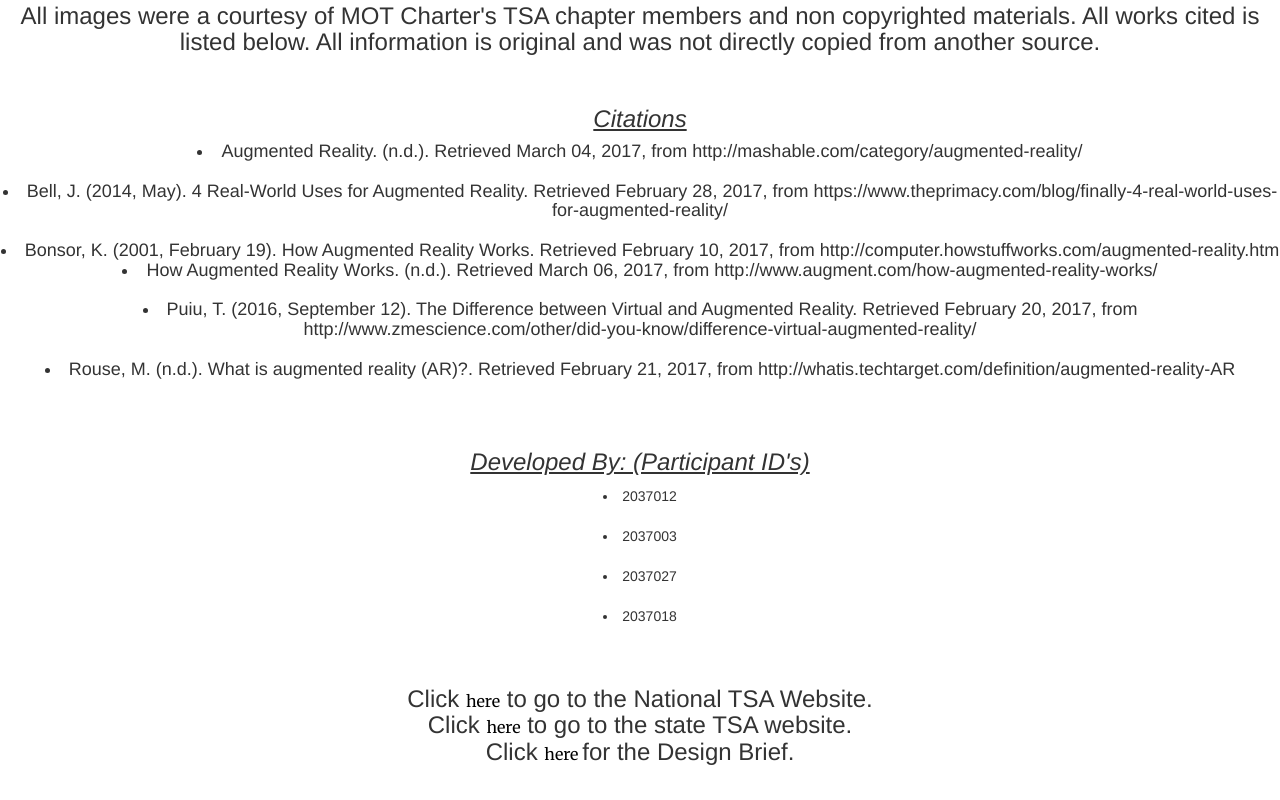
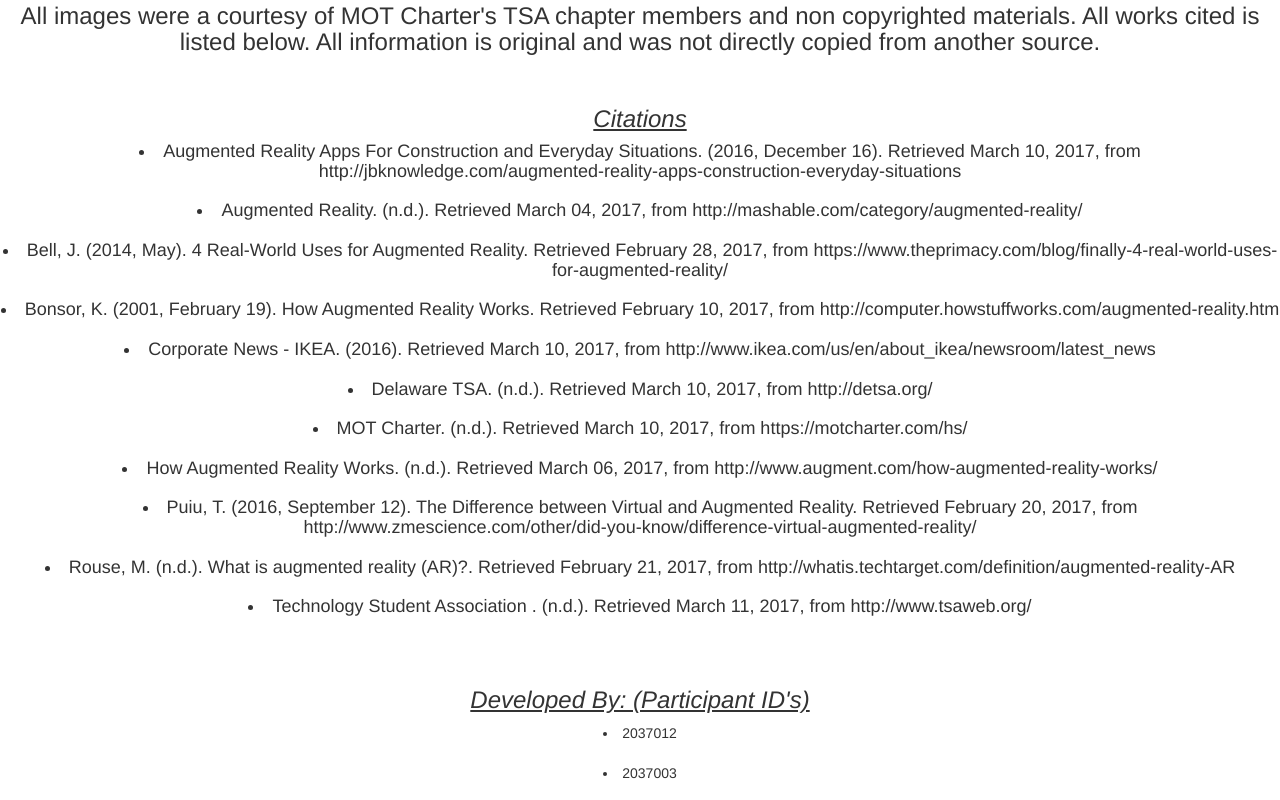
Before and after one commit to MOTDelawareTSA/delawaretsa17.github.io, a plain HTML site: page About.html in a window 1280 px wide. Shown: the part 580-1380 px from the top of the page. Drawn offline with nearby package versions, Linux system fonts and the light colour scheme.

Commit message:
added links

```diff
--- a/About.html
+++ b/About.html
@@ -53,16 +53,23 @@
   <h3> <center><u><em>  Citations </u> </em> </center> </h3>
         <center>
          <h4>
+           <li> Augmented Reality Apps For Construction and Everyday Situations. (2016, December 16). Retrieved March 10, 2017,
+             from http://jbknowledge.com/augmented-reality-apps-construction-everyday-situations</li> <br>
           <li>Augmented Reality. (n.d.). Retrieved March 04, 2017, from http://mashable.com/category/augmented-reality/ </li> <br>
           <li> Bell, J. (2014, May). 4 Real-World Uses for Augmented Reality. Retrieved February 28, 2017,
             from https://www.theprimacy.com/blog/finally-4-real-world-uses-for-augmented-reality/ </li> <br>
           <li> Bonsor, K. (2001, February 19). How Augmented Reality Works.
-           Retrieved February 10, 2017, from http://computer.howstuffworks.com/augmented-reality.htm</li>
+           Retrieved February 10, 2017, from http://computer.howstuffworks.com/augmented-reality.htm</li> <br>
+           <li>Corporate News - IKEA. (2016). Retrieved March 10, 2017, from http://www.ikea.com/us/en/about_ikea/newsroom/latest_news</li> <br>
+           <li>Delaware TSA. (n.d.). Retrieved March 10, 2017, from http://detsa.org/</li> <br>
+           <li> MOT Charter. (n.d.). Retrieved March 10, 2017, from https://motcharter.com/hs/</li> <br>
           <li> How Augmented Reality Works. (n.d.). Retrieved March 06, 2017, from http://www.augment.com/how-augmented-reality-works/ </li> <br>
           <li>Puiu, T. (2016, September 12). The Difference between Virtual and Augmented Reality. Retrieved February 20, 2017,
             from http://www.zmescience.com/other/did-you-know/difference-virtual-augmented-reality/ </li> <br>
           <li> Rouse, M. (n.d.). What is augmented reality (AR)?. Retrieved February 21, 2017,
           from http://whatis.techtarget.com/definition/augmented-reality-AR </li> <br>
+           <li>Technology Student Association . (n.d.). Retrieved March 11, 2017, from http://www.tsaweb.org/
+</li> <br>
          </h4>
         </center> <br>
 
```
